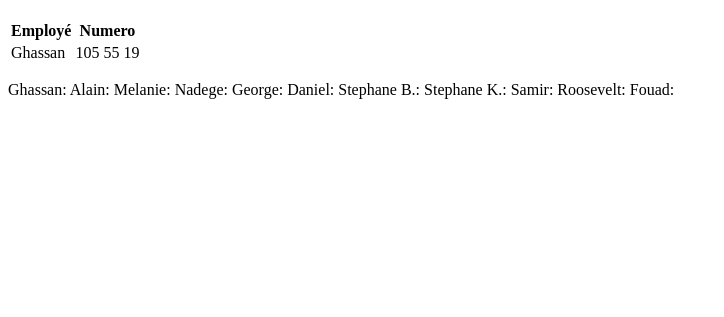
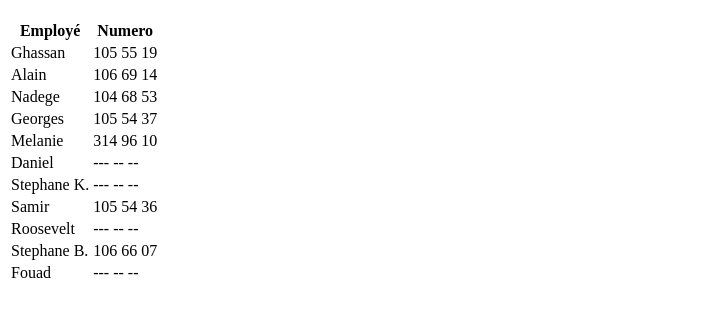
Before and after one commit to Alain-karam/CKemployeList, a plain HTML site: page index.html in a window 1280 px wide. Shown: the part 61-378 px from the top of the page, without its empty margins (0-724 px from the left). Drawn offline with Linux system fonts and the light colour scheme.

Commit message:
Update index.html

```diff
--- a/index.html
+++ b/index.html
@@ -16,20 +16,47 @@
                 <td>Ghassan</td>
                 <td>105 55 19</td>
             </tr>
+            <tr>
+                <td>Alain</td>
+                <td>106 69 14</td>
+            </tr>
+            <tr>
+                <td>Nadege</td>
+                <td>104 68 53</td>
+            </tr>
+            <tr>
+                <td>Georges</td>
+                <td>105 54 37</td>
+            </tr>
+            <tr>
+                <td>Melanie</td>
+                <td>314 96 10</td>
+            </tr>
+            <tr>
+                <td>Daniel</td>
+                <td>--- -- --</td>
+            </tr>
+            <tr>
+                <td>Stephane K.</td>
+                <td>--- -- --</td>
+            </tr>
+            <tr>
+                <td>Samir</td>
+                <td>105 54 36</td>
+            </tr>
+            <tr>
+                <td>Roosevelt</td>
+                <td>--- -- --</td>
+            </tr>
+            <tr>
+                <td>Stephane B.</td>
+                <td>106 66 07</td>
+            </tr>
+            <tr>
+                <td>Fouad</td>
+                <td>--- -- --</td>
+            </tr>
+
         </table>
-
-        <p>
-            Ghassan:
-            Alain:
-            Melanie:
-            Nadege:
-            George:
-            Daniel:
-            Stephane B.:
-            Stephane K.:
-            Samir:
-            Roosevelt:
-            Fouad:
-        </p>
     </body>
 </html>
```
